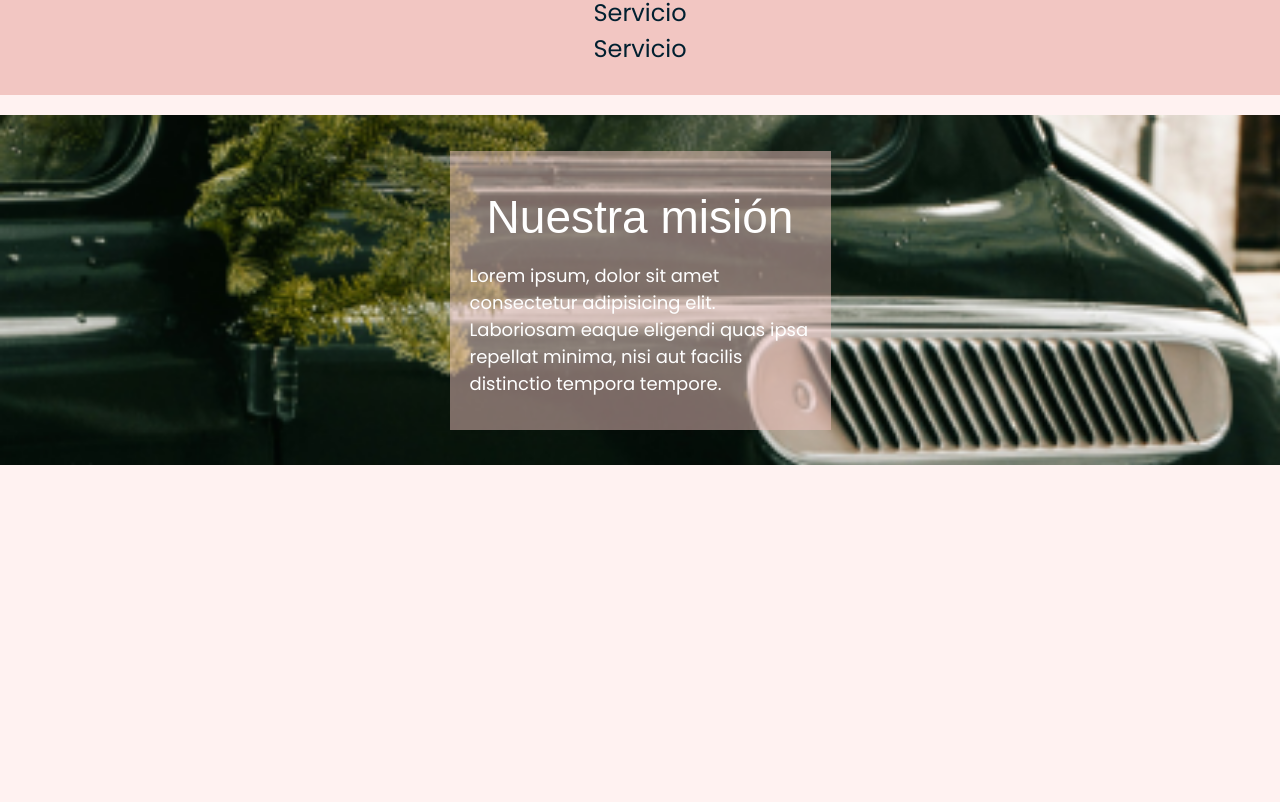
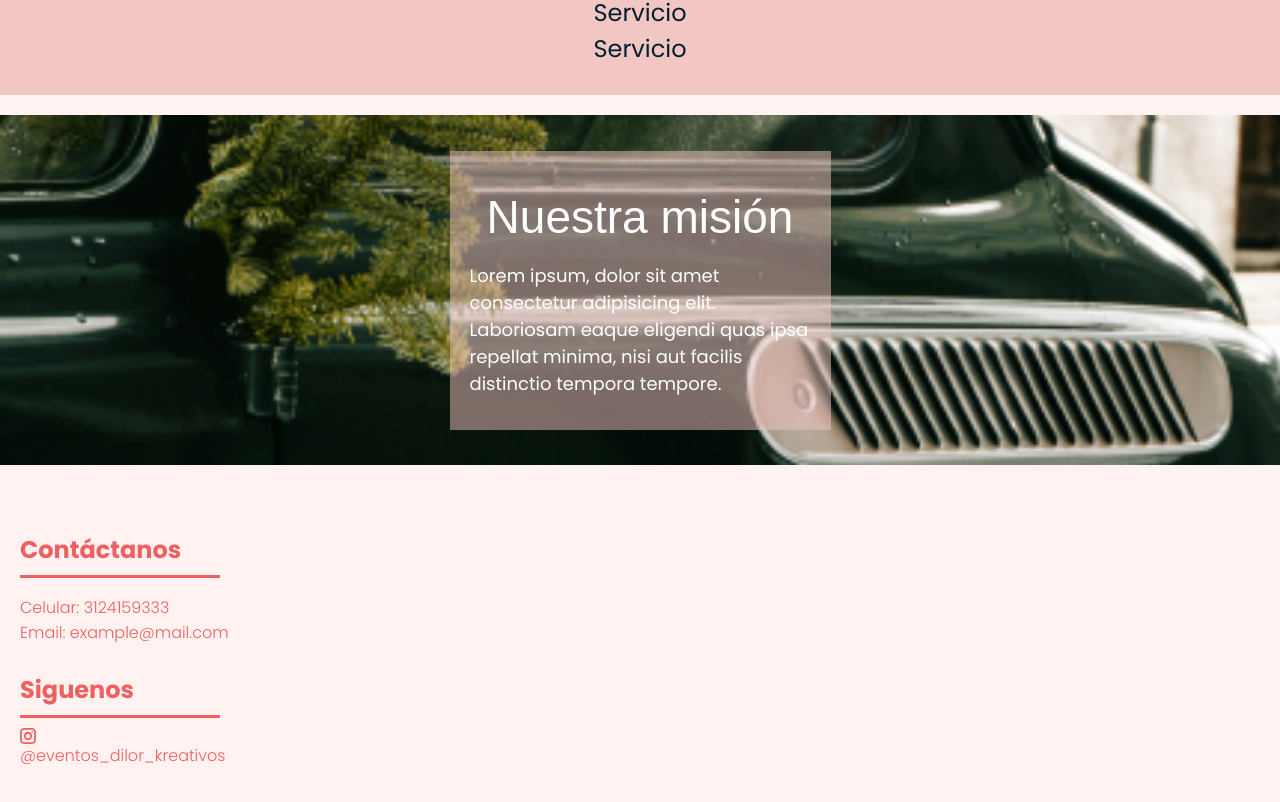
Before and after one commit to JenniferAS26/dilor-kreativos, a React (Vite) app: page / in a window 1280 px wide. Shown: the part 1240-2042 px from the top of the page. Before the commit the page ends 1705 px from the top, so only its background shows below. Built offline with nearby package versions, Linux system fonts and the light colour scheme; a web font is replaced by a local one.

Commit message:
footer section

```diff
--- /dev/null
+++ b/src/components/Footer/index.jsx
@@ -0,0 +1,25 @@
+import { GrInstagram } from 'react-icons/gr'
+import './styles.sass'
+
+const Footer = () => {
+  return (
+    <footer className='footer'>
+      <section className='footer__info'>
+        <h2 className='footer__info--title'>Contáctanos</h2>
+        <div className='footer__info--bar'></div>
+        <span className='footer__info--text'>Celular: 3124159333</span>
+        <span className='footer__info--text'>Email: example@mail.com</span>
+      </section>
+      <section className='footer__info'>
+        <h2 className='footer__info--title'>Siguenos</h2>
+        <div className='footer__info--bar'></div>
+        <div className='flex items-center gap-3'>
+          <span className='footer__info--text'><GrInstagram /></span>
+          <span className='footer__info--text'>@eventos_dilor_kreativos</span>
+        </div>
+      </section>
+    </footer>
+  )
+}
+
+export default Footer
--- /dev/null
+++ b/src/components/Footer/styles.sass
@@ -0,0 +1,28 @@
+@use '../../styles/_variables' as *
+@use '../../styles/_mixins' as *
+
+.footer
+  margin-top: 50px
+  padding: 0 20px
+  width: 100%
+  height: 315px
+  &__info
+    width: 100%
+    height: 140px
+    display: grid
+    color: $primary-color
+    align-items: center
+    align-content: center
+    grid-template-rows: 50px 20px 25px 25px
+    font-family: $text-font
+    &--title
+      font-size: 2.4rem
+      font-weight: $bold-weight
+    &--bar
+      width: 200px
+      height: 3px
+      background-color: $primary-color
+      align-self: start
+    &--text
+      font-size: 1.6rem
+      font-weight: $light-weight
--- a/src/pages/Home/index.jsx
+++ b/src/pages/Home/index.jsx
@@ -1,5 +1,6 @@
 import CustomizeEvent from '../../components/CustomizeEvent'
 import EventsGallery from '../../components/EventsGallery'
+import Footer from '../../components/Footer'
 import Header from '../../components/Header'
 import Hero from '../../components/Hero'
 import OurMision from '../../components/OurMision'
@@ -16,6 +17,7 @@ const Home = () => {
         <OurServices />
         <OurMision />
       </main>
+      <Footer />
     </div>
   )
 }
```
